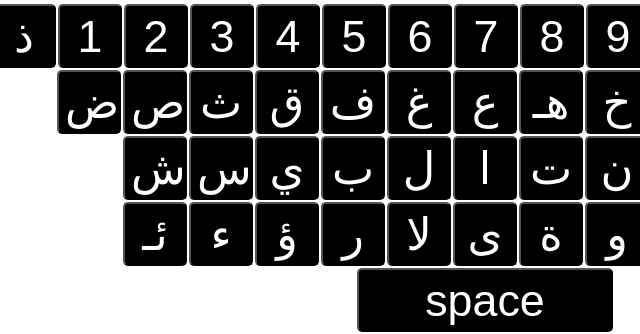
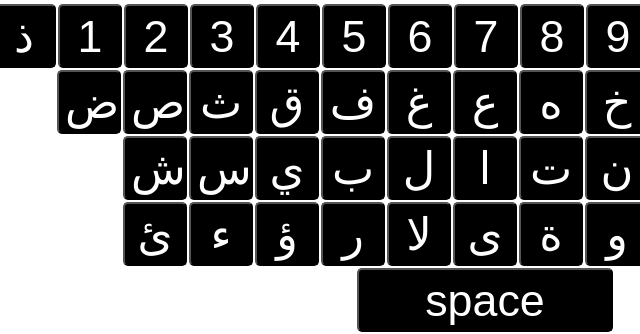
Before and after one commit to shElkhateeb/arabic-keyboard, a plain HTML site: page index.html in a window 1280 px wide. Shown: the part 339-673 px from the top of the page, 155-795 px from the left. Drawn offline with Linux system fonts and the light colour scheme.

Commit message:
Remove extra character from keys

```diff
--- a/index.html
+++ b/index.html
@@ -37,7 +37,7 @@
         <button>ف</button>
         <button>غ</button>
         <button>ع</button>
-        <button>هـ</button>
+        <button>ه</button>
         <button>خ</button>
         <button>ح</button>
         <button>ج</button>
@@ -58,7 +58,7 @@
         <button>ط</button>
     </div>
     <div class="row3">
-        <button>ئـ</button>
+        <button>ئ</button>
         <button>ء</button>
         <button>ؤ</button>
         <button>ر</button>
```
